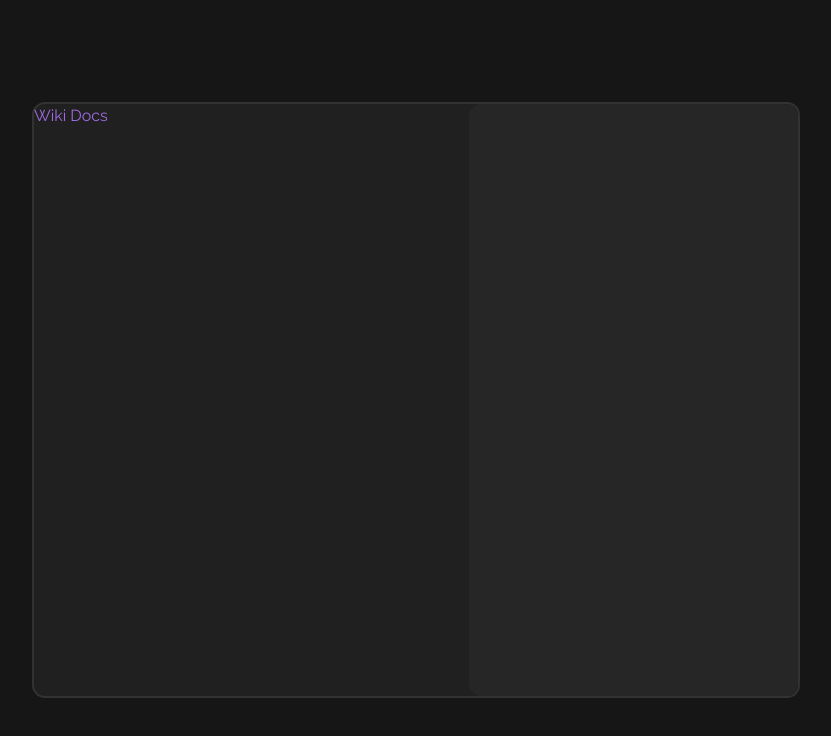
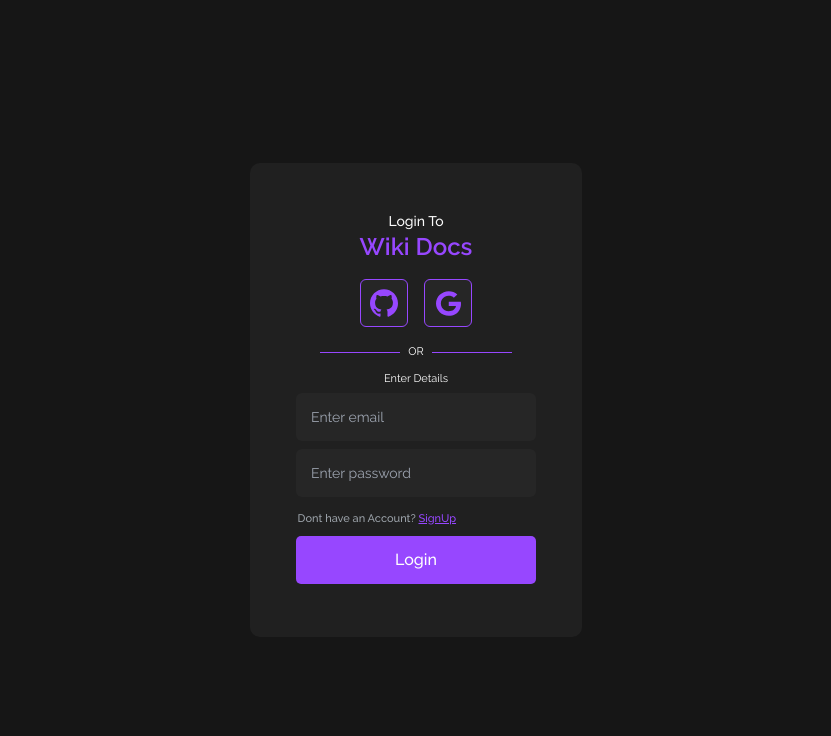
Before and after one commit to harshtohai/Conito, a Next.js app: page /login in a window 1280 px wide. Shown: the top 736 px of the page, without its empty margins (224-1055 px from the left). Built offline with nearby package versions, Linux system fonts and the light colour scheme.

Commit message:
Login page UI done

```diff
--- a/src/app/(auth)/login/page.tsx
+++ b/src/app/(auth)/login/page.tsx
@@ -1,13 +1,46 @@
+import OAuthButton from "@/components/logincomponents/oAuthButtons";
+import InputField from "@/components/logincomponents/inputfield";
+import SubmitButton from "@/components/logincomponents/submitButton";
+import Link from "next/link";
+
 export default function LoginPage() {
+
+    const GithubLogo = <svg width="28   " height="28   " viewBox="0 0 92 90 " fill="none" xmlns="http://www.w3.org/2000/svg">
+    <path d="M45.9943 0C20.5965 0 2.65447e-05 20.6575 2.65447e-05 46.1405C-0.01035 55.8118 3.02173 65.2418 8.66775 73.0977C14.3138 80.9537 22.2882 86.8383 31.464 89.92C33.764 90.3451 34.6035 88.9204 34.6035 87.6968C34.6035 86.5996 34.5633 83.6986 34.5403 79.8497C21.7465 82.6358 19.044 73.6628 19.044 73.6628C16.9568 68.3318 13.938 66.9129 13.938 66.9129C9.75777 64.0521 14.2485 64.1096 14.2485 64.1096C18.8658 64.437 21.2923 68.8661 21.2923 68.8661C25.3978 75.9147 32.062 73.8811 34.684 72.6977C35.098 69.7163 36.2883 67.6827 37.605 66.528C27.393 65.3619 16.652 61.4039 16.652 43.7278C16.652 38.6898 18.446 34.5709 21.39 31.3424C20.9128 30.1763 19.3373 25.483 21.8385 19.1352C21.8385 19.1352 25.7025 17.8944 34.4885 23.863C38.2418 22.8382 42.1148 22.3167 46.0058 22.312C49.8969 22.3197 53.7697 22.8432 57.523 23.8687C66.3032 17.9001 70.1615 19.141 70.1615 19.141C72.6685 25.4945 71.093 30.182 70.6215 31.3482C73.5712 34.5767 75.348 38.6955 75.348 43.7335C75.348 61.4556 64.5955 65.3561 54.349 66.4993C55.9992 67.924 57.4712 70.7388 57.4712 75.0415C57.4712 81.2112 57.4137 86.186 57.4137 87.6968C57.4137 88.9319 58.2417 90.3681 60.5762 89.9142C69.7431 86.8253 77.7077 80.9384 83.3458 73.0843C88.984 65.2303 92.0111 55.8057 92 46.1405C92 20.6575 71.4035 0 45.9943 0Z" fill="#9747FF"/>
+    </svg>
+
+
+    const GoogleLogo = <svg width="25" height="25" viewBox="0 0 92 90" fill="none" xmlns="http://www.w3.org/2000/svg">
+    <path d="M46.9475 38.5547H91.2664C91.7555 41.1719 92 43.6719 92 46.0547C92 54.5313 90.1457 62.0996 86.4372 68.7598C82.7287 75.4199 77.441 80.625 70.5741 84.375C63.7072 88.125 55.8317 90 46.9475 90C40.5493 90 34.4567 88.8184 28.6698 86.4551C22.8828 84.0918 17.8906 80.8984 13.693 76.875C9.49546 72.8516 6.1639 68.0664 3.69834 62.5195C1.23278 56.9727 0 51.1328 0 45C0 38.8672 1.23278 33.0273 3.69834 27.4805C6.1639 21.9336 9.49546 17.1484 13.693 13.125C17.8906 9.10156 22.8828 5.9082 28.6698 3.54492C34.4567 1.18164 40.5493 0 46.9475 0C59.1734 0 69.6673 3.92578 78.4292 11.7773L65.6532 23.5547C60.6405 18.9063 54.4053 16.582 46.9475 16.582C41.6904 16.582 36.8306 17.8516 32.3681 20.3906C27.9056 22.9297 24.3703 26.377 21.7621 30.7324C19.1539 35.0879 17.8498 39.8438 17.8498 45C17.8498 50.1563 19.1539 54.9121 21.7621 59.2676C24.3703 63.623 27.9056 67.0703 32.3681 69.6094C36.8306 72.1484 41.6904 73.418 46.9475 73.418C50.493 73.418 53.7533 72.9492 56.7282 72.0117C59.7032 71.0742 62.1484 69.9023 64.0638 68.4961C65.9792 67.0898 67.6501 65.4883 69.0764 63.6914C70.5028 61.8945 71.5522 60.1953 72.2246 58.5937C72.897 56.9922 73.3555 55.4687 73.6 54.0234H46.9475V38.5547Z" fill="#9747FF"/>
+    </svg>
+
+
     return(
-        <main className="h-[100%] w-[100%] bg-pribg flex justify-center items-center py-[8%] px-[20%]">
-            <div className="bg-secbg w-full h-full rounded-[13px] border-[2px] border-line flex">
-                <div className="w-[57%] rounded-[13px] flex">
-                <h1 className="text-text">Wiki Docs</h1>
+        <main className="h-[100%] w-[100%] bg-pribg flex justify-center items-center py-[8%] px-[37%]">
+            <div className="bg-secbg w-full py-[3rem]   rounded-[10px] justify-center flex-col items-center flex">
+                <div className="w-[30rem] mb-[1rem] rounded-[13px] justify-center items-center flex flex-col">
+                    <p className="text-sm font-medium">Login To</p>
+                    <h1 className="text-text text-2xl font-semibold">Wiki Docs</h1>
                 </div>
-                <div className="bg-btn w-[43%] rounded-[13px]">
+                <div className="flex justify-between items-center w-[7rem] mb-[1rem]">
 
+                <OAuthButton logo={GithubLogo}/>
+                <OAuthButton logo={GoogleLogo}/>
                 </div>
+                <div className="text-white flex justify-center items-center mb-[0.7rem]">
+                    <div className="w-[5rem] h-[1px] bg-text"></div>
+                    <div className="mx-[8px] text-[11px] pt-[1px]">OR</div>
+                    <div className="w-[5rem] h-[1px] bg-text"></div>
+                </div>
+                <p className="text-[11px] ">Enter Details</p>
+                <div>
+                    <InputField type="email" id="email" />
+                    <InputField type="password" id="password" />
+                </div>
+                <div className="w-[14.8rem]">
+                <p className="text-[11px] my-[0.4rem] text">Dont have an Account? <Link href={'/singup'} className="text-text underline underline-offset-1 decoration-1">SignUp</Link></p>
+                </div>
+                <SubmitButton buttonType="Login"/>
             </div>
         </main>
     )
--- a/src/app/globals.css
+++ b/src/app/globals.css
@@ -55,7 +55,7 @@ p{
   width: 0px;
 } */
 .clicked{
-  @apply overflow-hidden w-[100%] !text-btn border-grstroke bg-text h-[2.7rem] rounded-[13px] flex mt-[10px]  ;
+  @apply overflow-hidden w-[100%] !text-btn border-grstroke bg-text h-[2.7rem] rounded-[8px] flex mt-[10px]  ;
 }
 
 .clicked p{
@@ -64,7 +64,7 @@ p{
 
 
 .notclicked{
-  @apply overflow-hidden h-[2.7rem] w-[100%] bg-btn flex rounded-[13px] mt-[10px];
+  @apply overflow-hidden h-[2.7rem] w-[100%] bg-btn flex rounded-[8px] mt-[10px];
 }
 
 /* .TextArea{
--- a/src/components/biggestTextAreaSomeoneCanEvertThinkOf.tsx
+++ b/src/components/biggestTextAreaSomeoneCanEvertThinkOf.tsx
@@ -2,7 +2,6 @@
 
 import { HoverButton } from "./hoverbuttons"
 import { useEffect, useState } from "react"
-
 
 export default function TextAreaBigOneLikeYourMom(){
     const [lineCounts, setLineCounts] = useState()
@@ -20,8 +19,6 @@ export default function TextAreaBigOneLikeYourMom(){
                 <HoverButton img={copy}/>
                 <HoverButton img={download}/>
             </div>
-            <div id='lineCounts' className="">
-            </div>
             <textarea name="" id="TheTextArea" className="w-full p-[10px] h-[99%] outline-none text bg-pribg resize-none TextArea" ></textarea>
         </div>
     )
--- a/src/components/hoverbuttons.tsx
+++ b/src/components/hoverbuttons.tsx
@@ -8,7 +8,7 @@ export function HoverButton({img}:{img:ReactNode}){
         console.log('Submit button clicked!');
     };
     return(
-        <button className="px-2 py-1.5 rounded-[5px] clicked" onClick={handleClick} >
+        <button className="px-2 py-1.5 rounded-[5px]" onClick={handleClick} >
             <div>
                {img}
             </div>
--- a/src/components/logincomponents/inputfield.tsx
+++ b/src/components/logincomponents/inputfield.tsx
@@ -5,8 +5,8 @@ interface LoginFields  {
 
 export default function InputField({type,id}:LoginFields){
     return(
-        <div id={id+'div'} className="rounded-[4px] w-[10rem] h-[2rem] m-[0.5rem]">
-            <input type={type} id={id} className="w-full h-full text-text p-[10px]" placeholder={"Enter " + type} />
+        <div id={id+'div'} className="rounded-[4px] w-[15rem] h-[3rem] m-[0.5rem]">
+            <input type={type} id={id} className="w-full h-full bg-btn text-brstroke p-[15px]  outline-none focus:ring-1 focus:ring-text focus:border-1 focus:border-text text-sm rounded-[6px] " placeholder={"Enter " + type} />
         </div>
     )
 }
--- /dev/null
+++ b/src/components/logincomponents/oAuthButtons.tsx
@@ -0,0 +1,9 @@
+import { ReactElement, ReactSVGElement } from "react";
+
+export default function OAuthButton({logo}:{logo:ReactElement<SVGElement>}){
+    return(
+        <div className="h-[3rem] w-[3rem] bg-btn border-[1px] cursor-pointer border-text flex justify-center rounded-[6px] items-center">
+            {logo}
+        </div>
+    )
+}
--- a/src/components/logincomponents/submitButton.tsx
+++ b/src/components/logincomponents/submitButton.tsx
@@ -2,10 +2,11 @@
 
 export default function SubmitButton({buttonType}:{buttonType:string}){
     return(
-        <div className="h-[2.7rem] w-[10rem] rounded-[13px] flex items-center justify-center">
-            <button className="h-full w-full bg-text text-btn flex items-center justify-center">
+        <div className="h-[3rem] w-[15rem] rounded-[5px] font-medium flex items-center justify-center my-[0.3rem]">
+            <button className="h-full w-full bg-text text-white rounded-[5px] flex items-center justify-center w-full h-full bg-btn text-brstroke p-[15px">
                 {buttonType}
             </button>
+
         </div>
     )
 }
--- a/tailwind.config.ts
+++ b/tailwind.config.ts
@@ -17,7 +17,7 @@ const config: Config = {
           secbg:'#202020',
           btn:'#262626',
           grstroke:'#202020',
-          text:'#a06be3',
+          text:'#9747FF',
           btnwhite:'#262626',
           brstroke:'#E4E6E5',
           line:'#323232',
```
Also changed, not shown: Frame 1 (1).png (added), src/app/chat/page.tsx (line endings or trailing spaces).
